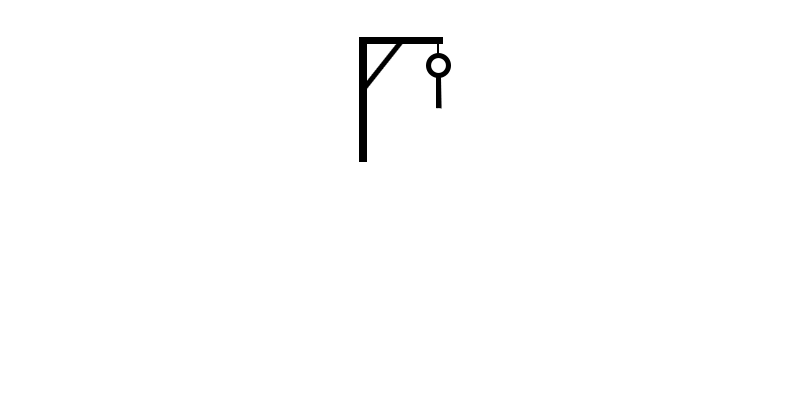
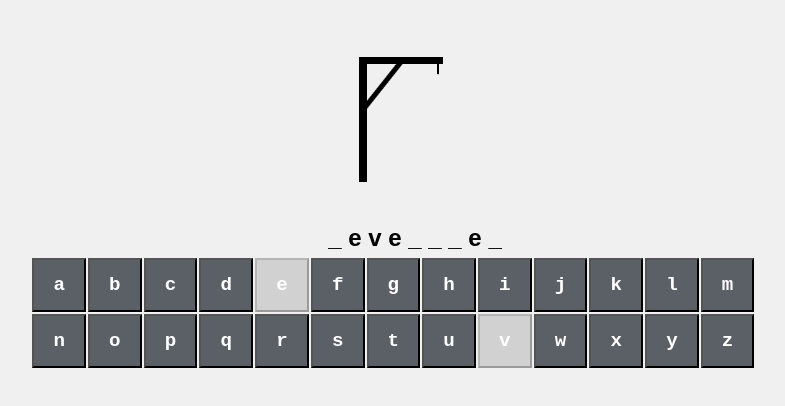
Before and after one commit to SiaGiann/Hangman-React-Redux, a React app: page / in a window 1280 px wide. Shown: the whole page, without its empty margins (225-1010 px from the left). Built offline with nearby package versions, Linux system fonts and the light colour scheme.

Commit message:
Word and Letters comp

```diff
--- a/src/HangmanApp.js
+++ b/src/HangmanApp.js
@@ -1,12 +1,16 @@
 import React, { Component } from 'react';
 import './HangmanApp.css';
 import HangmanIcon from './components/HangmanIcon';
+import HangmanWord from './components/HangmanWord';
+import HangmanLetters from './components/HangmanLetters';
 
 class HangmanApp extends Component {
   render() {
     return (
       <div className="HangmanApp">
-        <HangmanIcon wrongGuesses={2} />
+        <HangmanIcon wrongGuesses={0} />
+        <HangmanWord word={'developer'} letters={['e', 'v']} />
+        <HangmanLetters letters={['e', 'v']} />
       </div>
     );
   }
--- a/src/components/HangmanIcon.js
+++ b/src/components/HangmanIcon.js
@@ -3,7 +3,7 @@ import PropTypes from 'prop-types';
 import './HangmanIcon.css';
 
 class HangmanIcon extends Component {
-    static PropTypes = {
+    static propTypes = {
         wrongGuesses: PropTypes.number.isRequired
     }
 
--- a/src/components/HangmanLetters.css
+++ b/src/components/HangmanLetters.css
@@ -0,0 +1,35 @@
+.letters {
+    display: flex;
+    flex-wrap: wrap; /*otan teliosei i seira tha paei apo katw*/
+}
+
+.letter {
+    width: 7%; /*to get 13 letters per line*/
+    background-color: #5b6066;
+    -webkit-border-radius: 5; /*chrome,safari*/
+    -moz-border-radius: 5; /*mozilla*/
+    border-radius: 5; /*edge-opera*/
+    font-family: Courier New; /*kathe gramma se afto to font (monospace) pianei ton idio xoro*/
+    color: #ffffff;
+    padding-top: 14px;
+    padding-bottom: 14px;
+    margin: 1px;
+    text-decoration: none;
+    font-weight: bold;
+    font-size: 1.2em;
+}
+
+.letter:hover {
+    background-color: #195f8a;
+    text-decoration: none;
+    cursor: pointer;
+}
+
+.disable {
+    background-color: #d1d1d1;
+}
+
+.disable:hover {
+    background-color: #d1d1d1;
+    cursor: not-allowed;
+}
--- a/src/components/HangmanLetters.js
+++ b/src/components/HangmanLetters.js
@@ -3,6 +3,34 @@ import PropTypes from 'prop-types';
 import './HangmanLetters.css';
 
 class HangmanLetters extends Component {
+    static propTypes = {
+        letters: PropTypes.arrayOf(PropTypes.string)
+    }
+
+    render() {
+        const allLetters = [
+            'a', 'b', 'c', 'd', 'e', 'f',
+            'g', 'h', 'i', 'j', 'k', 'l',
+            'm', 'n', 'o', 'p', 'q', 'r',
+            's', 't', 'u', 'v', 'w', 'x',
+            'y', 'z'
+        ];
+
+        const { letters } = this.props;
+        const letterButtons = allLetters.map(letter => (
+            <button
+                className='letter'
+                className={`letter${letters.includes(letter) ? " disable" : ""}`}
+                key={letter}
+                disabled={letters.includes(letter)}
+            >{ letter }</button>
+        ));
+        return (
+            <div className="letters">
+                {letterButtons}
+            </div>
+        );
+    }
 
 }
 
--- a/src/components/HangmanWord.css
+++ b/src/components/HangmanWord.css
@@ -0,0 +1,8 @@
+.word {
+    font-size: 1.5em;
+    font-weight: bold;
+}
+
+.wordContainer {
+    margin-bottom: 5px;
+}
--- a/src/components/HangmanWord.js
+++ b/src/components/HangmanWord.js
@@ -3,6 +3,24 @@ import PropTypes from 'prop-types';
 import './HangmanWord.css';
 
 class HangmanWord extends Component {
+    static propTypes = {
+        word: PropTypes.string.isRequired,
+        letters: PropTypes.arrayOf(PropTypes.string)
+    }
+
+    render() {
+        // const word = this.props.word;
+        // const letters = this.props.letters;
+        const { word, letters } = this.props;
+        const displayWord = word.split('').map(letter => (letters.includes(letter) ? letter : "_")).join(" ");
+        return (
+            <div className="wordContainer">
+                <span className="word">
+                    {displayWord}
+                </span>
+            </div>
+        )
+    }
 
 }
 
--- a/src/index.css
+++ b/src/index.css
@@ -1,5 +1,6 @@
 body {
+  background-color: #f0f0f0;
   margin: 0;
-  padding: 0;
+  padding: 20px;
   font-family: sans-serif;
 }
```
